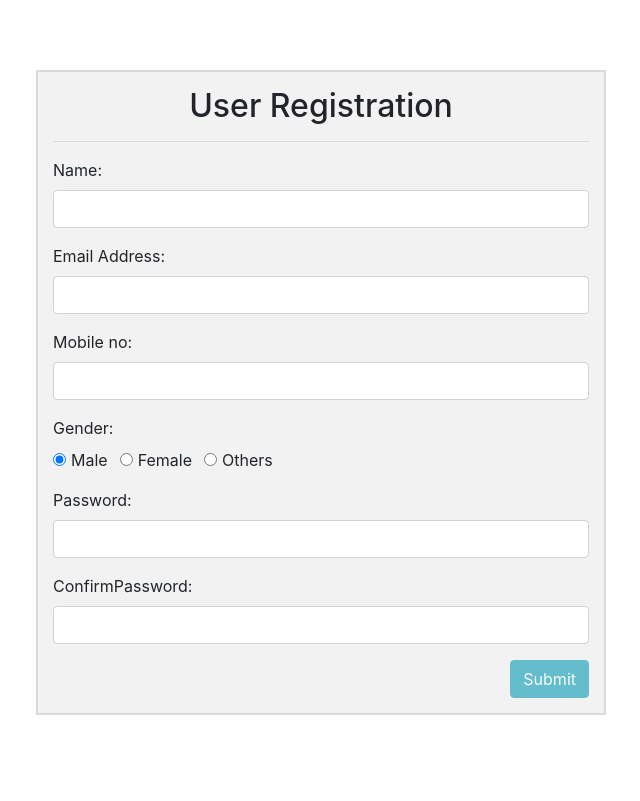
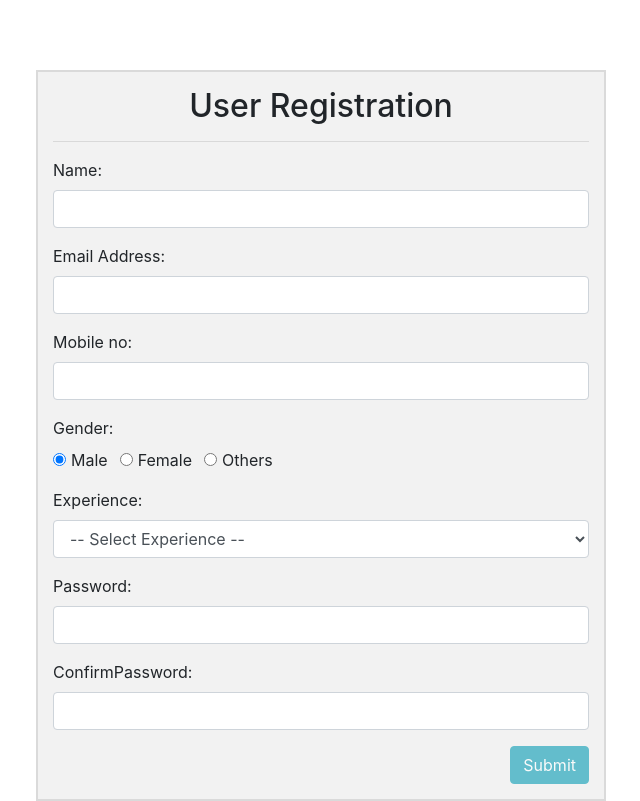
Before and after one commit to adritasharma/ReactiveCommonInputs, an Angular app: page / in a window 1280 px wide. Shown: the whole page, without its empty margins (319-959 px from the left). Built offline with nearby package versions, Linux system fonts and the light colour scheme.

Commit message:
input-select workinf

```diff
--- a/src/app/_shared/input-components/custom-input-select/custom-input-select.component.html
+++ b/src/app/_shared/input-components/custom-input-select/custom-input-select.component.html
@@ -2,7 +2,8 @@
   <label>{{label}}:</label>
   <select class="form-control" [formControlName]="controlName" (blur)="onBlur()"
     [ngClass]="{'is-invalid':inputError ,'is-valid':!inputError && inputValue }" #ref (change)="onKeyUp()">
-    <option *ngFor="let item of itemList" [value]="item.id" [style.color]="item.id == null?'#999999':''">{{item.text}}
+    <option *ngFor="let item of itemList" [value]="item[valueProp]" [style.color]="item[valueProp] == 'select' ?'#999999':''">
+      {{item[displayProp]}}
     </option>
   </select>
   <span class=" invalid-feedback" *ngIf="inputError">
--- a/src/app/_shared/input-components/custom-input-select/custom-input-select.component.ts
+++ b/src/app/_shared/input-components/custom-input-select/custom-input-select.component.ts
@@ -26,6 +26,9 @@ export class CustomInputSelectComponent implements OnInit {
   @Input() disabled: boolean;
   @Input() focus: boolean
 
+  @Input() displayProp: string
+  @Input() valueProp: string
+
   @Output() blur = new EventEmitter();
 
   @ViewChild('ref') ref: ElementRef;
@@ -53,13 +56,11 @@ export class CustomInputSelectComponent implements OnInit {
   ngOnChanges(changes: SimpleChanges) {
     if (changes.itemList) {
       this.itemList = changes.itemList.currentValue;
-      if ((this.itemList.filter(x => x.id == null).length) < 1) {
-        this.itemList.unshift(
-          {
-            id: null,
-            text: `  -- Select ${this.label} --`
-          }
-        )
+      if ((this.itemList.filter(x => x[this.valueProp] == null).length) < 1) {
+        let obj = {}
+        obj[this.valueProp] = '';
+        obj[this.displayProp] = `-- Select ${this.label} --`;
+        this.itemList.unshift(obj)
       }
     }
   }
--- a/src/app/app.component.html
+++ b/src/app/app.component.html
@@ -14,11 +14,15 @@
         <input-text controlName="Mobileno" label="Mobile no" (blur)="logValidationErrors()"
           [inputError]="formErrors.Mobileno"></input-text>
 
-        <!-- <input-radio controlName="Gender" label="Gender" (blur)="logValidationErrors()"
-          [inputError]="formErrors.Gender" [itemList]="genderList"></input-radio> -->
+        <input-radio controlName="Gender" label="Gender" (blur)="logValidationErrors()" [inputError]="formErrors.Gender"
+          [itemList]="genderList"></input-radio>
 
-        <input-radio controlName="Gender" label="Gender" (blur)="logValidationErrors()" [inputError]="formErrors.Gender"
-          [itemList]="genderList" [isItemListObject]="true" displayProp="text" valueProp="id"></input-radio>
+        <!-- <input-radio controlName="Gender" label="Gender" (blur)="logValidationErrors()" [inputError]="formErrors.Gender"
+          [itemList]="genderList" [isItemListObject]="true" displayProp="text" valueProp="id"></input-radio> -->
+
+        <input-select controlName="Experience" label="Experience" (blur)="logValidationErrors()"
+          [inputError]="formErrors.Experience" [itemList]="experienceList" displayProp="text" valueProp="id">
+        </input-select>
 
         <input-password controlName="Password" label="Password" (blur)="logValidationErrors()"
           [inputError]="formErrors.Password" [showEye]="true"></input-password>
--- a/src/app/app.component.ts
+++ b/src/app/app.component.ts
@@ -29,22 +29,30 @@ export class AppComponent {
     'ConfirmPassword': {
       'required': 'Confirm Password is required.',
       'mismatch': 'Password and Confirm Password do not match'
+    },
+    'Experience': {
+      'required': 'Experience is required.'
     }
   };
   formErrors = {};
 
+  genderList = [
+    "Male", "Female", "Others"
+  ]
+
   // genderList = [
-  //   "Male", "Female", "Others"
+  //   { id: 1, text: "Male" }, { id: 2, text: "Female" }, { id: 3, text: "Others" }
   // ]
 
-  genderList = [
-    {id:1, text:"Male"}, {id:2, text:"Female"}, {id:3, text:"Others"}
+  experienceList = [
+    { id: 1, text: "Beginner" }, { id: 2, text: "Intermediate" }, { id: 3, text: "Expert" }
   ]
 
   ngOnInit() {
     this.signUpForm = this.fb.group({
       Fullname: ['', [Validators.required]],
-      Gender:[1, [Validators.required]],
+      Gender: ['Male', [Validators.required]],
+      Experience: ['', [Validators.required]],
       Email: ['', [Validators.required, Validators.pattern(this._validate.regex.email)]],
       Mobileno: ['', Validators.pattern(this._validate.regex.phone)],
       Password: ['', [Validators.required]],
@@ -58,6 +66,7 @@ export class AppComponent {
   detectValueChanges() {
     this.signUpForm.valueChanges.subscribe(
       value => {
+        console.log(value)
         this.logValidationErrors()
       }
     );
```
Also changed, not shown: src/app/_shared/shared.module.ts (+5 -2 lines).
